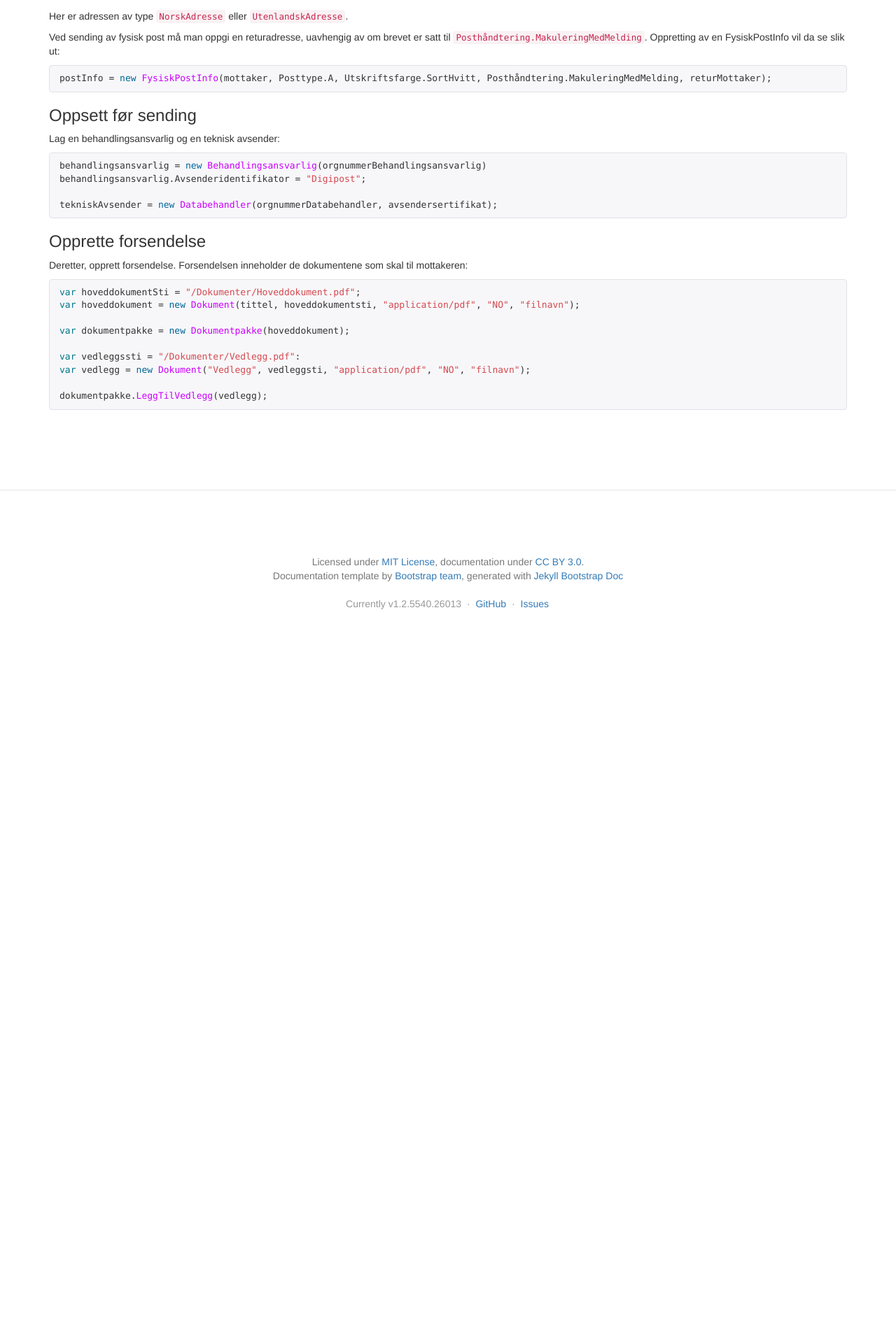
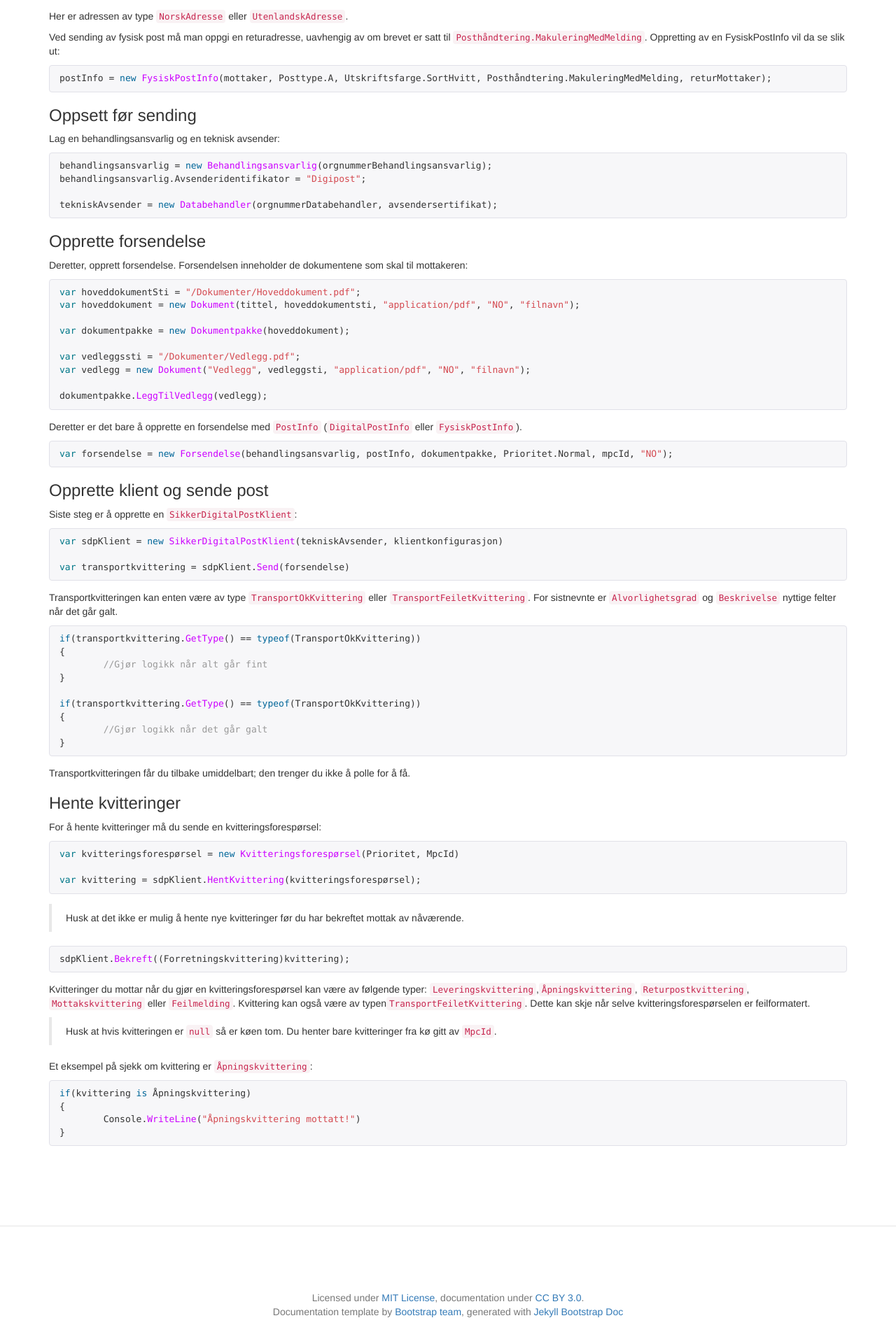
Before and after one commit to difi/sikker-digital-post-klient-dotnet, a Jekyll site: the page built from _doks/sende-post.md, in a window 1280 px wide. Shown: the part 697-2601 px from the top of the page at 70% size. Built offline with Jekyll 4.4.1, drawn with Linux system fonts in a browser that asks for light colours; nearby versions of some CDN libraries; before the commit the page ends 1620 px from its top, so only the background shows below that; grey boxes are pictures that could not be loaded.

Commit message:
Endret stil på <blockquote> og lagt til beskrivelse for sending av post og henting av kvitteringer

```diff
--- a/_doks/sende-post.md
+++ b/_doks/sende-post.md
@@ -41,7 +41,7 @@ postInfo = new FysiskPostInfo(mottaker, Posttype.A, Utskriftsfarge.SortHvitt, Po
 
 Lag en behandlingsansvarlig og en teknisk avsender:
 {% highlight csharp %}
-behandlingsansvarlig = new Behandlingsansvarlig(orgnummerBehandlingsansvarlig)
+behandlingsansvarlig = new Behandlingsansvarlig(orgnummerBehandlingsansvarlig);
 behandlingsansvarlig.Avsenderidentifikator = "Digipost";
 
 tekniskAvsender = new Databehandler(orgnummerDatabehandler, avsendersertifikat);
@@ -55,11 +55,70 @@ var hoveddokument = new Dokument(tittel, hoveddokumentsti, "application/pdf", "N
 
 var dokumentpakke = new Dokumentpakke(hoveddokument);
 
-var vedleggssti = "/Dokumenter/Vedlegg.pdf":
+var vedleggssti = "/Dokumenter/Vedlegg.pdf";
 var vedlegg = new Dokument("Vedlegg", vedleggsti, "application/pdf", "NO", "filnavn");
 
 dokumentpakke.LeggTilVedlegg(vedlegg);
+{% endhighlight %}
 
+Deretter er det bare å opprette en forsendelse med `PostInfo` (`DigitalPostInfo` eller `FysiskPostInfo`).
 
+{% highlight csharp %}
+var forsendelse = new Forsendelse(behandlingsansvarlig, postInfo, dokumentpakke, Prioritet.Normal, mpcId, "NO");
+{% endhighlight %}
 
+<h3 id="opprettKlient">Opprette klient og sende post </h3>
+Siste steg er å opprette en `SikkerDigitalPostKlient`:
+
+{% highlight csharp %}
+var sdpKlient = new SikkerDigitalPostKlient(tekniskAvsender, klientkonfigurasjon)
+
+var transportkvittering = sdpKlient.Send(forsendelse)
 {% endhighlight %}
+
+Transportkvitteringen kan enten være av type `TransportOkKvittering` eller `TransportFeiletKvittering`. For sistnevnte er `Alvorlighetsgrad` og `Beskrivelse` nyttige felter når det går galt.
+
+{% highlight csharp %}
+if(transportkvittering.GetType() == typeof(TransportOkKvittering))
+{
+	//Gjør logikk når alt går fint
+}
+
+if(transportkvittering.GetType() == typeof(TransportOkKvittering))
+{
+	//Gjør logikk når det går galt
+}
+{% endhighlight %}
+
+Transportkvitteringen får du tilbake umiddelbart; den trenger du ikke å polle for å få.
+
+<h3 id="henteKvitteringer"> Hente kvitteringer</h3>
+For å hente kvitteringer må du sende en kvitteringsforespørsel:
+
+{% highlight csharp %}
+var kvitteringsforespørsel = new Kvitteringsforespørsel(Prioritet, MpcId)
+
+var kvittering = sdpKlient.HentKvittering(kvitteringsforespørsel);
+{% endhighlight %}
+
+<blockquote>
+Husk at det ikke er mulig å hente nye kvitteringer før du har bekreftet mottak av nåværende.
+</blockquote>
+
+{%highlight csharp%}
+sdpKlient.Bekreft((Forretningskvittering)kvittering);
+{% endhighlight%}
+
+Kvitteringer du mottar når du gjør en kvitteringsforespørsel kan være av følgende typer: `Leveringskvittering`,`Åpningskvittering`, `Returpostkvittering`, `Mottakskvittering` eller `Feilmelding`. Kvittering kan også være av typen`TransportFeiletKvittering`. Dette kan skje når selve kvitteringsforespørselen er feilformatert.
+
+<blockquote>
+Husk at hvis kvitteringen er <code>null</code> så er køen tom. Du henter bare kvitteringer fra kø gitt av <code>MpcId</code>.
+</blockquote>
+
+Et eksempel på sjekk om kvittering er `Åpningskvittering`:
+{%highlight csharp%}
+if(kvittering is Åpningskvittering)
+{
+	Console.WriteLine("Åpningskvittering mottatt!")
+}
+{% endhighlight%}
--- a/assets/css/style.css
+++ b/assets/css/style.css
@@ -30,3 +30,8 @@
   width:30%;
   background:linear-gradient(135deg, transparent 50px, white 50px);
 }
+
+blockquote {
+  font-size: 1em;
+  border-left: 4px solid #e8e8e8;
+}
```
